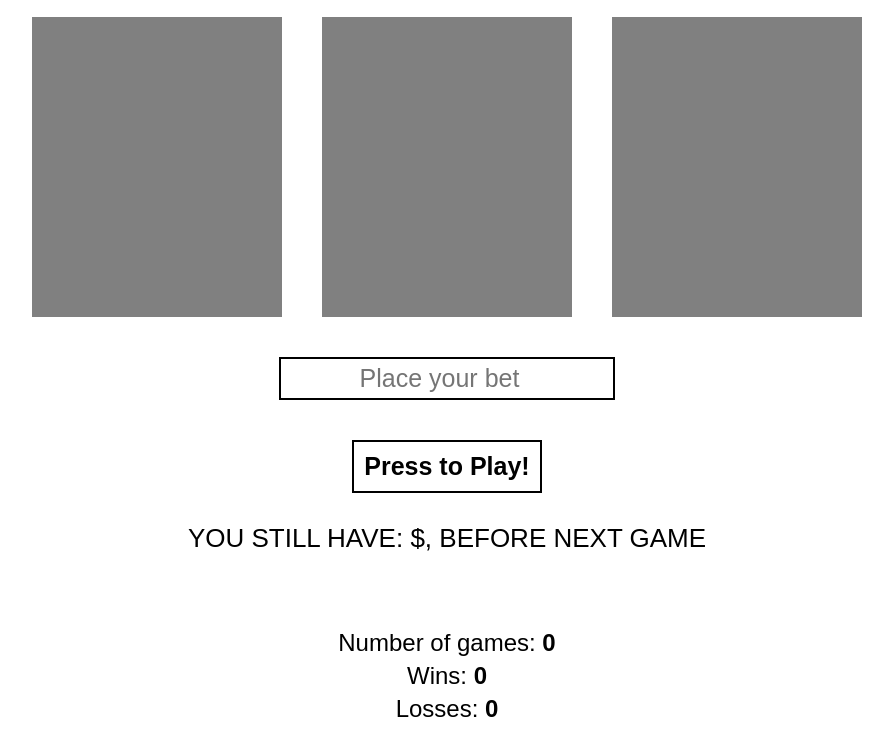
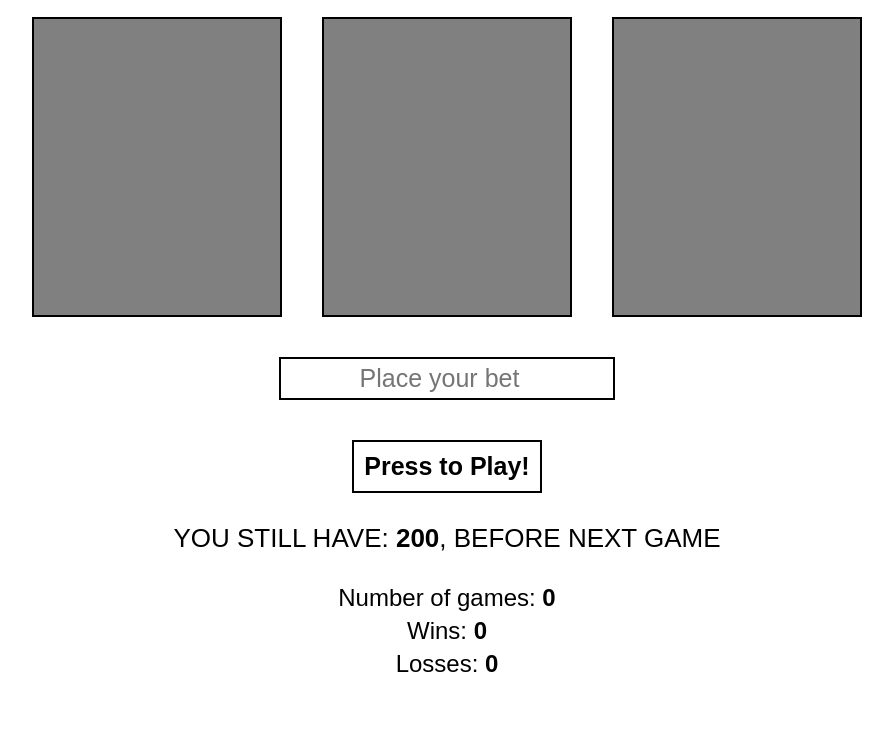
Before and after one commit to greg19850/Slot-Machine-OOP, a plain HTML site: page index.html in a window 1280 px wide. Shown: the part 117-860 px from the top of the page, without its empty margins (193-1086 px from the left). After the commit the page ends 815 px from the top, so only its background shows below. Drawn offline with Linux system fonts and the light colour scheme.

Commit message:
added default proprties to render method, which will display on first render of page

```diff
--- a/index.html
+++ b/index.html
@@ -20,13 +20,13 @@
       <button class="play">Press to Play!</button>
 
       <div class="account">
-        YOU STILL HAVE: <span class="wallet"></span>$, BEFORE NEXT GAME
+        YOU STILL HAVE: <span class="wallet"></span>, BEFORE NEXT GAME
       </div>
       <section class="summary">
         <div class="result"></div>
-        <div>Number of games: <span class="games">0</span></div>
-        <div>Wins: <span class="wins">0</span></div>
-        <div>Losses: <span class="losses">0</span></div>
+        <div>Number of games: <span class="games"></span></div>
+        <div>Wins: <span class="wins"></span></div>
+        <div>Losses: <span class="losses"></span></div>
       </section>
     </div>
 
--- a/script.js
+++ b/script.js
@@ -81,9 +81,9 @@ class Result {
 }
 
 class Game {
-  constructor() {
+  constructor(walletStart) {
     this.stats = new Statistics();
-    this.wallet = new Wallet(200);
+    this.wallet = new Wallet(walletStart);
     this.colorBoards = document.querySelectorAll('.game .color');
     this.bidInput = document.getElementById('bid');
     this.moneyDisplay = document.querySelector('.account .wallet');
@@ -92,11 +92,34 @@ class Game {
     this.winsDisplay = document.querySelector('.summary .wins');
     this.lossesDisplay = document.querySelector('.summary .losses');
     document.querySelector('.play').addEventListener('click', this.startGame);
+
+    this.render();
   }
 
-  render() {}
+  render(
+    colors = ['gray', 'gray', 'gray'],
+    money = this.wallet.getWalletValue(),
+    gameResult = '',
+    stats = [0, 0, 0],
+    bid = 0,
+    wonMoney = 0
+  ) {
+    this.colorBoards.forEach((board, i) => {
+      board.style.backgroundColor = colors[i];
+    });
+    this.moneyDisplay.textContent = money;
+    if (gameResult) {
+      gameResult = `You Won ${wonMoney}!!`;
+    } else if (!gameResult && gameResult !== '') {
+      gameResult = `You lost ${bid}`;
+    }
+    this.resultDisplay.textContent = gameResult;
+    this.gamesDisplay.textContent = stats[0];
+    this.winsDisplay.textContent = stats[1];
+    this.lossesDisplay.textContent = stats[2];
+  }
 
   startGame() {}
 }
 
-const game = new Game();
+const game = new Game(200);
--- a/style.css
+++ b/style.css
@@ -27,7 +27,7 @@ h1{
   width: 250px;
   height: 300px;
   margin: 20px;
-  background-color: gray;
+  border: 2px solid #000;
 }
 
 #bid{
@@ -62,7 +62,8 @@ h1{
 }
 
 .summary .result{
-  padding: 20px
+  margin: 20px;
+  font-weight: bold;
 }
 
 .wallet,.games,.wins,.losses{
```
